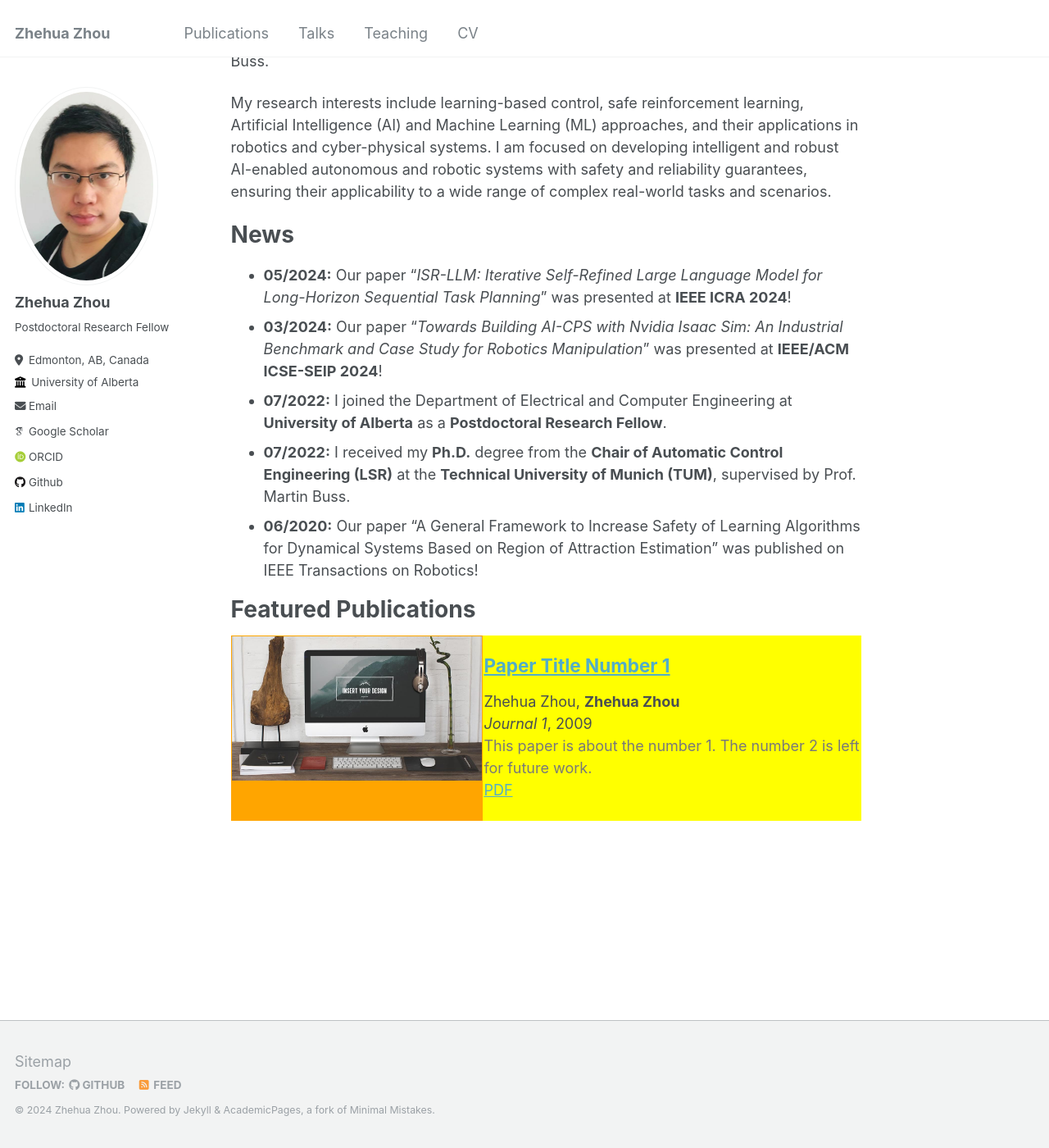
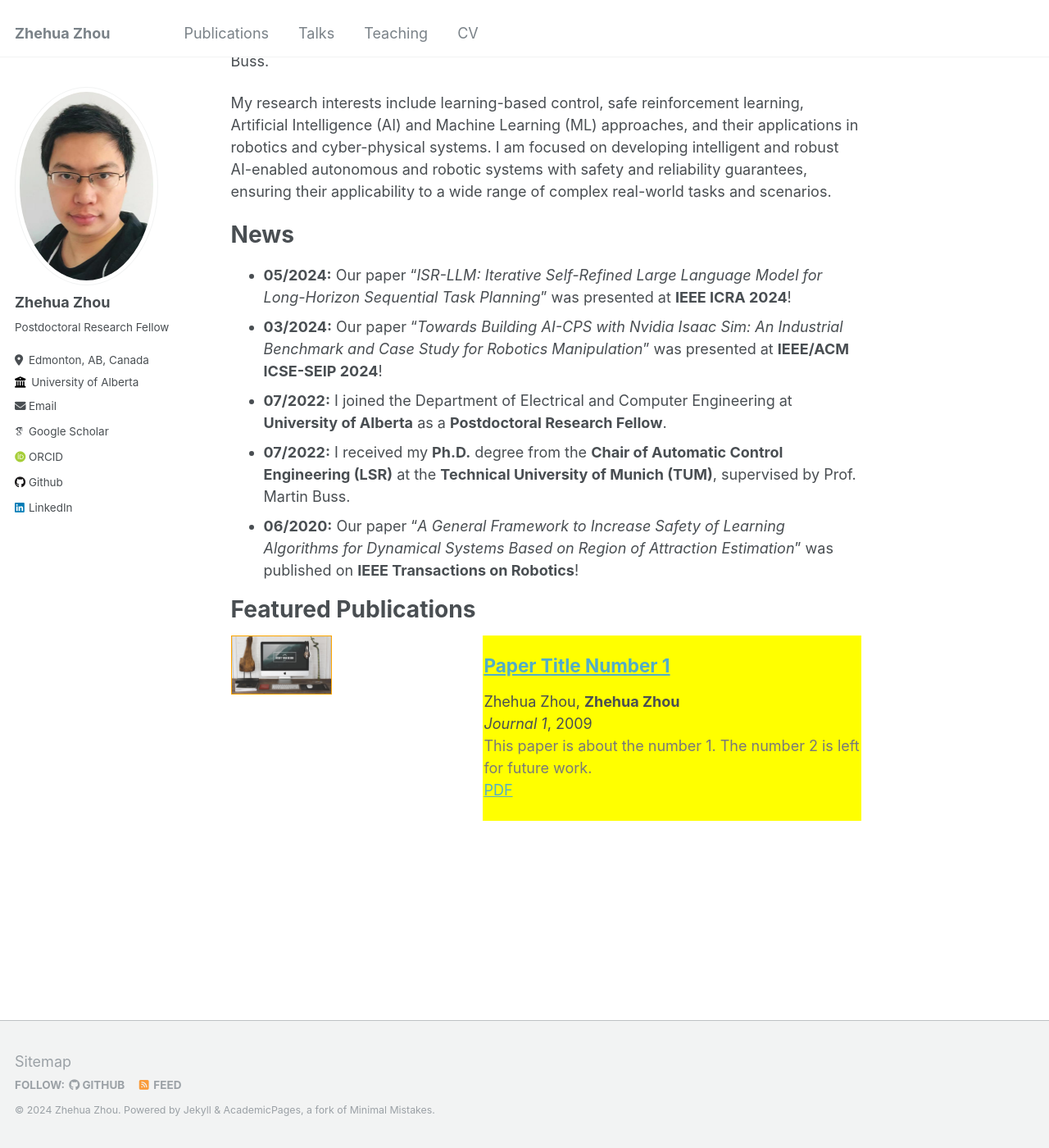
Before and after one commit to zhehuazhou/zhehuazhou.github.io, a Jekyll site: the page built from _pages/about.md, in a window 1280 px wide and 1400 px high, scrolled down 195 px. Shown: the whole window at 82% size. Built offline with Jekyll 4.4.1, drawn with Linux system fonts in a browser that asks for light colours; some web fonts are replaced.

Commit message:
initial update

```diff
--- a/_includes/archive-single_double.html
+++ b/_includes/archive-single_double.html
@@ -47,16 +47,18 @@
   margin-top:0px;
 }
 .col-left {
-  display: table-cell;
+  display: block;
   padding: 1px;
   width: 40%;
+  vertical-align:top;
   margin-top:0px;
 }
-/*.col-left img {
+.col-left img {
   height: 100%;
   width: 100%;
   object-fit: fill;
-}*/
+  display: block;
+}
 
 .col-right {
   display: table-cell;
@@ -84,7 +86,7 @@
     <div class="col-container">
     <div class="col-left" style="background:orange">
       {% if post.teaser %}
-        <img style="display:block;" width="100%" height="100%" src= "{{ post.teaser }}">
+        <img src= "{{ post.teaser }}">
       {% endif %}
     </div>
 
--- a/_pages/about.md
+++ b/_pages/about.md
@@ -17,7 +17,7 @@ News
 * <b>03/2024:</b> Our paper "<i>Towards Building AI-CPS with Nvidia Isaac Sim: An Industrial Benchmark and Case Study for Robotics Manipulation</i>" was presented at <b>IEEE/ACM ICSE-SEIP 2024</b>!
 * <b>07/2022:</b> I joined the Department of Electrical and Computer Engineering at <b>University of Alberta</b> as a <b>Postdoctoral Research Fellow</b>.
 * <b>07/2022:</b> I received my <b>Ph.D.</b> degree from the <b>Chair of Automatic Control Engineering (LSR)</b> at the <b>Technical University of Munich (TUM)</b>, supervised by Prof. Martin Buss.
-* <b>06/2020:</b> Our paper "A General Framework to Increase Safety of Learning Algorithms for Dynamical Systems Based on Region of Attraction Estimation" was published on IEEE Transactions on Robotics!
+* <b>06/2020:</b> Our paper "<i>A General Framework to Increase Safety of Learning Algorithms for Dynamical Systems Based on Region of Attraction Estimation</i>" was published on <b>IEEE Transactions on Robotics</b>!
 
 Featured Publications
 ======
```
